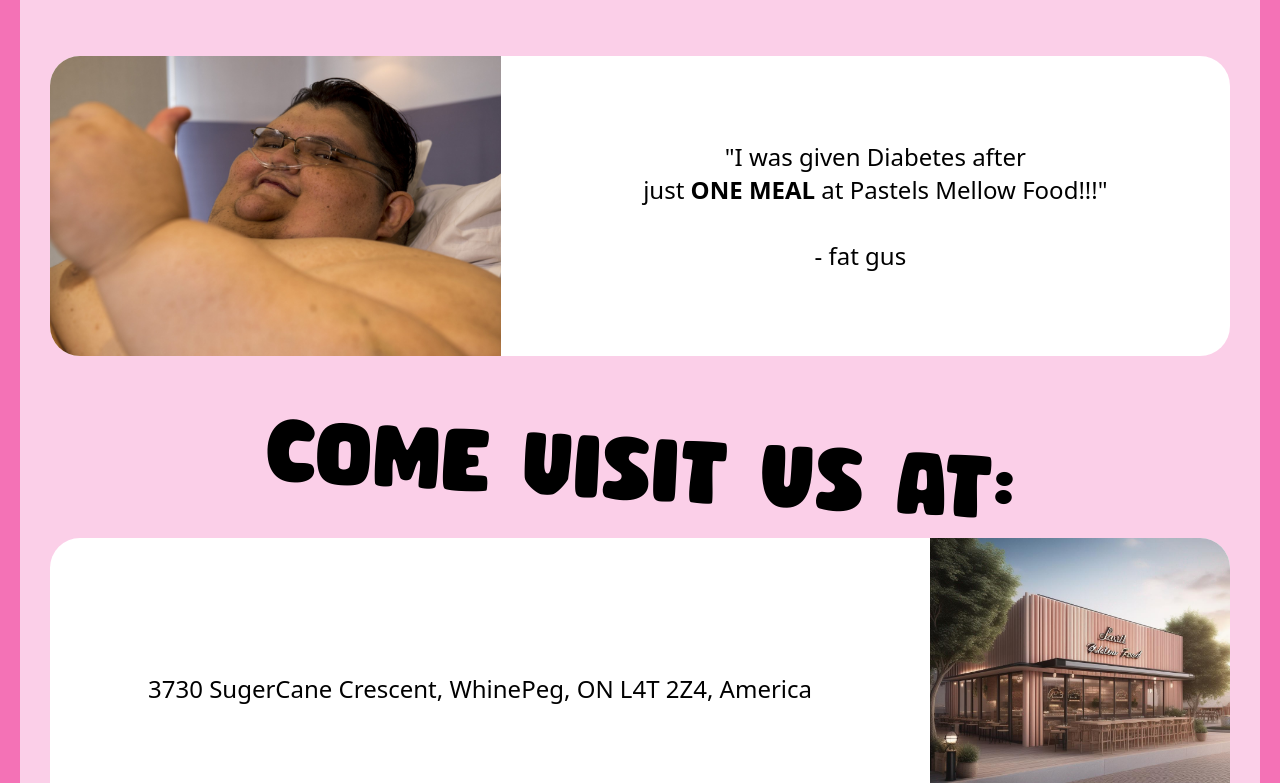
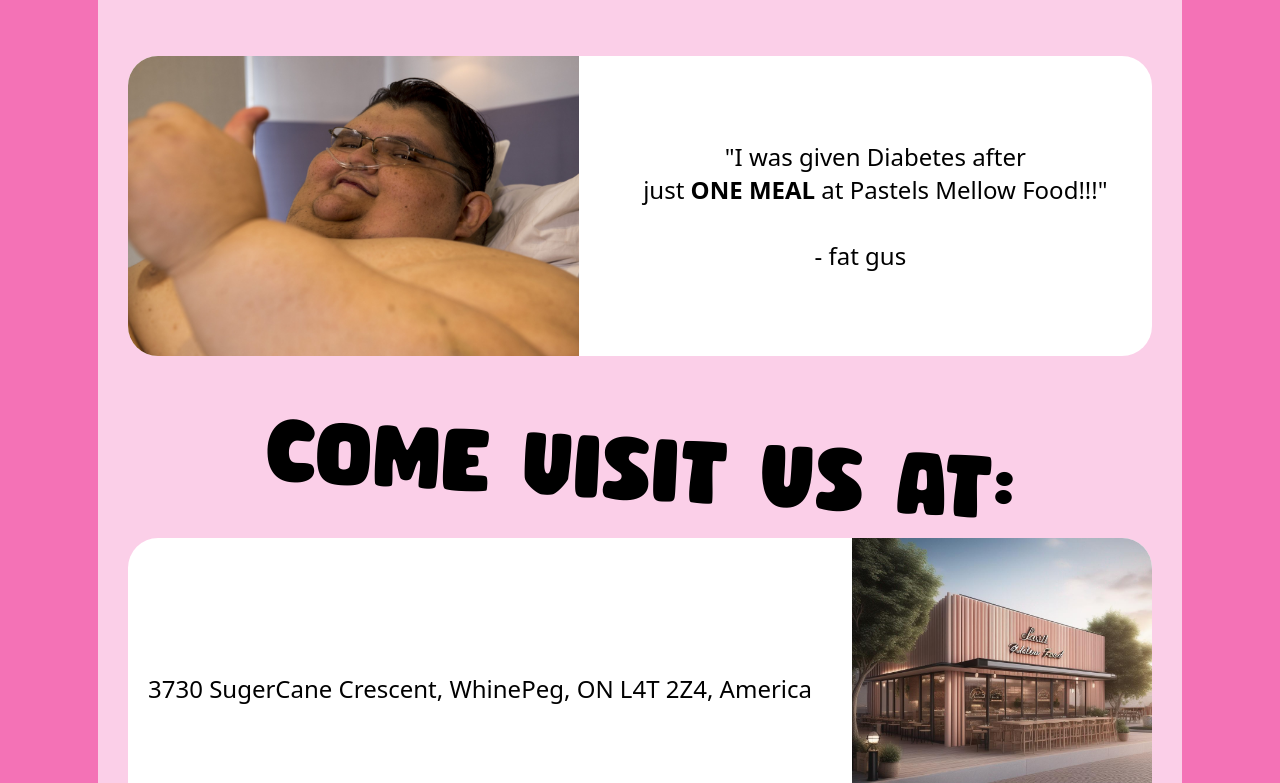
Before and after one commit to DrearyDev/restaurant-page, a website built with webpack: page src/index.html in a window 1280 px wide. Shown: the part 375-1158 px from the top of the page. Built offline with nearby package versions, Linux system fonts and the light colour scheme.

Commit message:
Fix Width of Content div and Contact tab

```diff
--- a/src/style.css
+++ b/src/style.css
@@ -37,7 +37,8 @@ body {
 /* div that contains all content */
 .content {
     min-height: 100vh;
-    width: 100%;
+    max-width: 1000px;
+    min-width: fit-content;
     border-radius: 10px;
     background-color: var(--CONTENT-BG-COLOR);
     padding: 30px;
@@ -205,7 +206,7 @@ body {
 
 .contact-list {
     list-style: none;
-    width: 500px;
+    max-width: 1000px;
     font-size: 2rem;
 }
 .contact-list li {
```
Also changed, not shown: dist/bundle.js.
